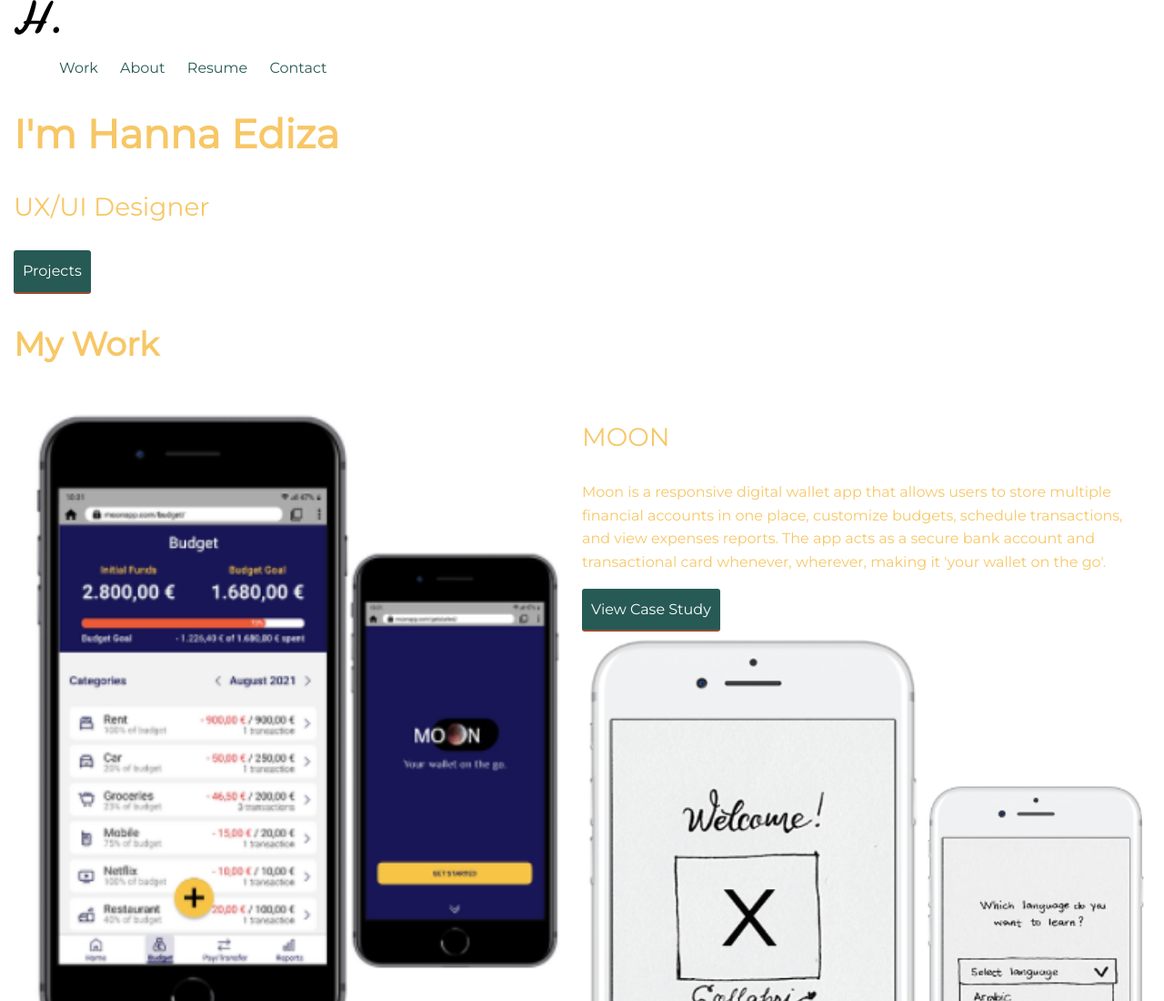
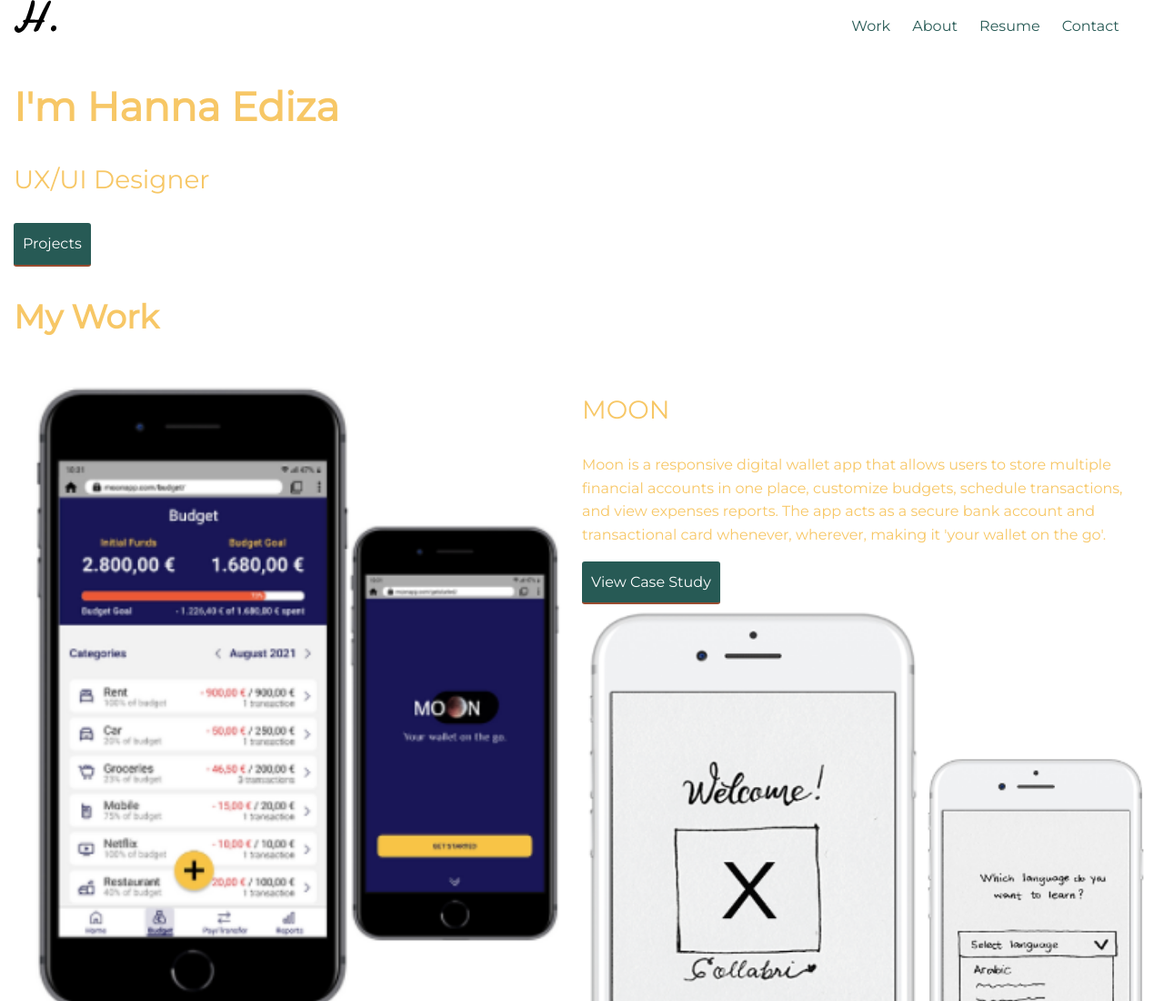
Before and after one commit to hanna-ediza/portfolio-website, a plain HTML site: page index.html in a window 1280 px wide. Shown: the top 1100 px of the page at 91% size. Drawn offline with nearby package versions, Linux system fonts and the light colour scheme.

Commit message:
Align header items

```diff
--- a/css/style.css
+++ b/css/style.css
@@ -153,3 +153,8 @@ a:focus {
 .logo {
   max-width: 50px;
 }
+
+.navtoggle {
+  display: flex;
+  justify-content: space-between;
+}
```
